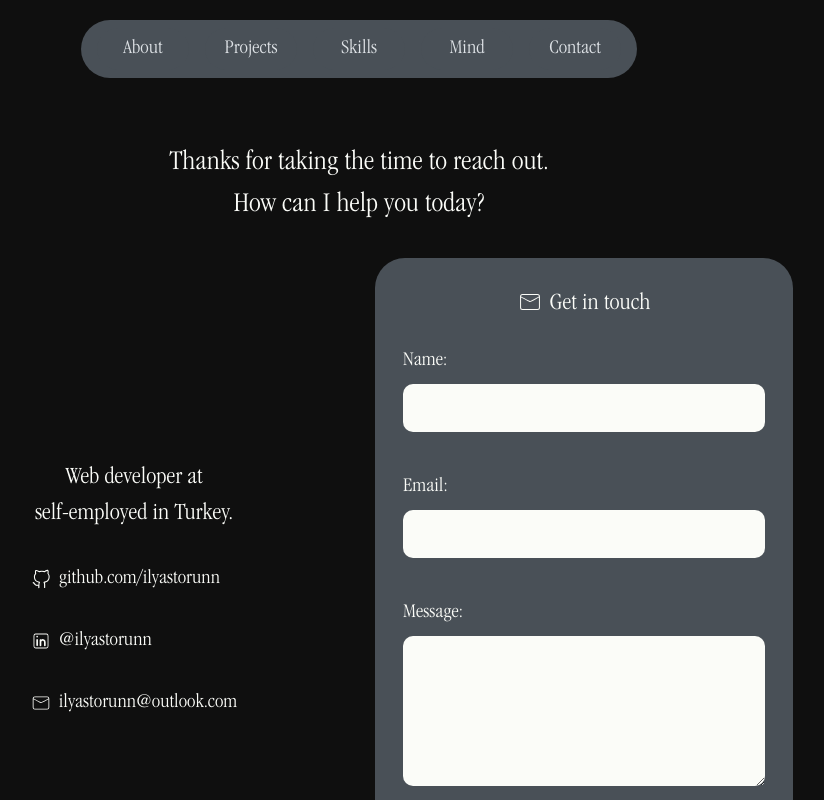
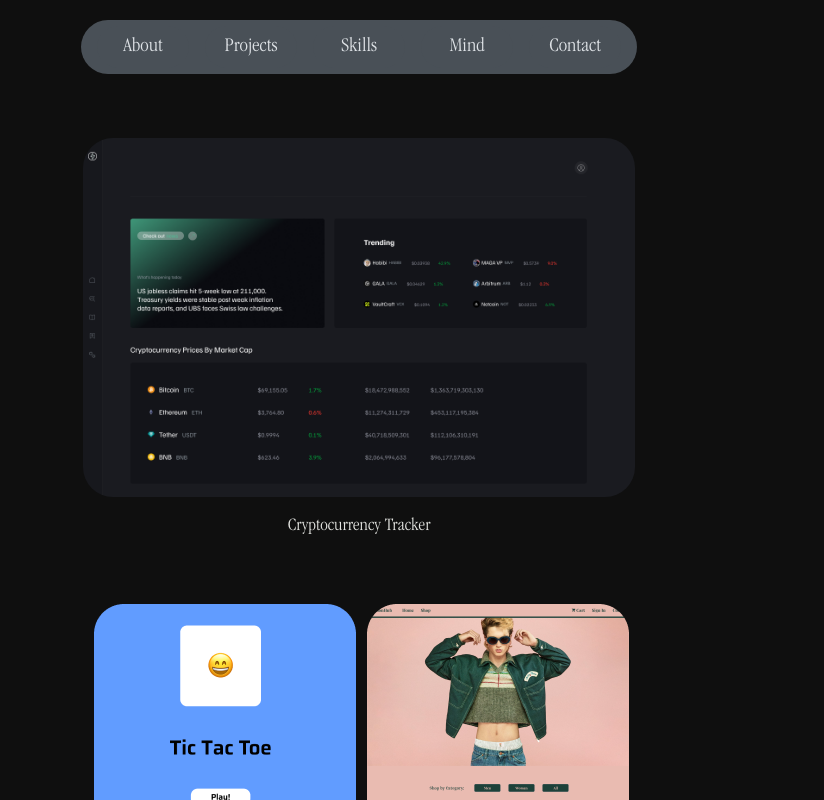
Before and after one commit to ilyastorunn/ilyas.dev, a React (Vite) app: page /projects in a window 1280 px wide. Shown: the top 800 px of the page, without its empty margins (281-1105 px from the left). Built offline with nearby package versions, Linux system fonts and the light colour scheme; a web font is replaced by a local one.

Commit message:
feat: Complete Routes

```diff
--- a/package.json
+++ b/package.json
@@ -13,6 +13,7 @@
     "react": "^18.3.1",
     "react-dom": "^18.3.1",
     "react-icons": "^5.3.0",
+    "react-router-dom": "^6.26.1",
     "react-spotify-embed": "^2.0.4"
   },
   "devDependencies": {
--- a/src/App.jsx
+++ b/src/App.jsx
@@ -1,23 +1,25 @@
+import { BrowserRouter, Route, Routes } from 'react-router-dom'
 import './App.css'
-import Header from './Components/Header'
-import Piano from './Components/Piano'
 import About from './Pages/About'
 import Contact from './Pages/Contact'
 import Mind from './Pages/Mind'
 import Projects from './Pages/Projects'
 import Skills from './Pages/Skills'
+import Piano from './Components/Piano'
 
 function App() {
 
   return (
     <>
-      {/* <Header /> */}
-      {/* <About /> */}
-      {/* <Piano /> */}
-      {/* <Skills /> */}
-      {/* <Mind /> */}
-      {/* <Projects /> */}
-      <Contact />
+      <BrowserRouter>
+        <Routes>
+          <Route path='/' element={<About />} />
+          <Route path='/projects' element={<Projects />} />
+          <Route path='/skills' element={<Skills />} />
+          <Route path='/mind' element={<Mind />} />
+          <Route path='/contact' element={<Contact />} />
+        </Routes>
+      </BrowserRouter>
     </>
   )
 }
--- a/src/Components/Header.jsx
+++ b/src/Components/Header.jsx
@@ -1,7 +1,7 @@
 export default function Header() {
   return (
     <>
-      <div className="flex flex-col items-center justify-center px-4 py-2 w-[556px] h-[58px] rounded-small bg-gray-4">
+      <div className="flex flex-col items-center justify-center px-4 py-2 w-[556px] h-[54px] rounded-small bg-gray-4">
         <div className="flex items-center justify-center gap-4">
           <div className="flex w-[92px] h-[42px] px-5 py-2 justify-center items-center gap-[10px] rounded-large bg-gray-4">
             <span className="text-gray-2 text-small1">About</span>
--- a/src/Pages/About.jsx
+++ b/src/Pages/About.jsx
@@ -1,9 +1,13 @@
 import SpotifyWidget from "../Components/SpotifyWidget";
+import Header from "../Components/Header";
 
 export default function About() {
   return (
     <>
       <div className="container mx-auto grid grid-cols-8 gap-8 px-4 my-5 max-w-[1200px]">
+        <div className="grid col-span-4 col-start-3 items-center justify-center mb-8">
+          <Header />
+        </div>
         <div className="flex flex-col items-start col-span-4 col-start-3 pt-4">
           <span className="text-pearl-white text-large3">
             Hey I'm Ilyas, <br /> Front-End Developer.
--- a/src/Pages/Mind.jsx
+++ b/src/Pages/Mind.jsx
@@ -1,3 +1,4 @@
+import Header from "../Components/Header";
 import mind1 from "../assets/pics/mind1.jpeg";
 import mind2 from "../assets/pics/mind2.jpeg";
 import mind3 from "../assets/pics/mind3.jpeg";
@@ -9,11 +10,14 @@ export default function Mind() {
   return (
     <>
       <div className="container mx-auto grid grid-cols-8 gap-8 px-4 my-5 max-w-[1200px]">
+        <div className="grid col-span-4 col-start-3 items-center justify-center mb-8">
+          <Header />
+        </div>
         <div className="grid col-span-4 col-start-3">
           <span className="text-pearl-white text-small2">
             Here is what's on my mind.
           </span>
-          <span className="w-full h-[1px] bg-gray-4 opacity-40 mt-[60px] mb-[40px]"></span>
+          <span className="w-full h-[1px] bg-gray-4 opacity-40 mt-[40px] mb-[40px]"></span>
         </div>
         <div className="col-span-4 col-start-3 font-zeyada">
           <span className="text-gray-3 opacity-80 text-small1">
--- a/src/Pages/Projects.jsx
+++ b/src/Pages/Projects.jsx
@@ -1,3 +1,4 @@
+import Header from "../Components/Header";
 import Project1 from "../assets/pics/Project1.png";
 import Project2 from "../assets/pics/Project2.png";
 import Project3 from "../assets/pics/Project3.png";
@@ -6,7 +7,10 @@ import Project4 from "../assets/pics/Project4.png";
 export default function Projects() {
   return (
     <>
-      <div className="container mx-auto grid grid-cols-8 px-4 my-5 gap-[52px] max-w-[1200px]">
+      <div className="container mx-auto grid grid-cols-8 px-4 my-5 gap-16 max-w-[1200px]">
+        <div className="grid col-span-4 col-start-3 items-center justify-center">
+          <Header />
+        </div>
         <div className="col-span-4 col-start-3 text-center">
           <img
             src={Project1}
--- a/src/Pages/Skills.jsx
+++ b/src/Pages/Skills.jsx
@@ -1,9 +1,13 @@
+import Header from "../Components/Header";
 import arrow from "../assets/pics/arrow.png";
 
 export default function Skills() {
   return (
     <>
       <div className="container mx-auto grid grid-cols-8 px-4 my-5 max-w-[1200px]">
+        <div className="grid col-span-4 col-start-3 items-center justify-center mb-16">
+          <Header />
+        </div>
         <div className="col-span-6 col-start-2 text-center mb-[52px]">
           <span className="text-pearl-white text-small2">
             Techs I'm using while coding:
```
Also changed, not shown: 1 other file (tests, documents, lock files or other folders).
